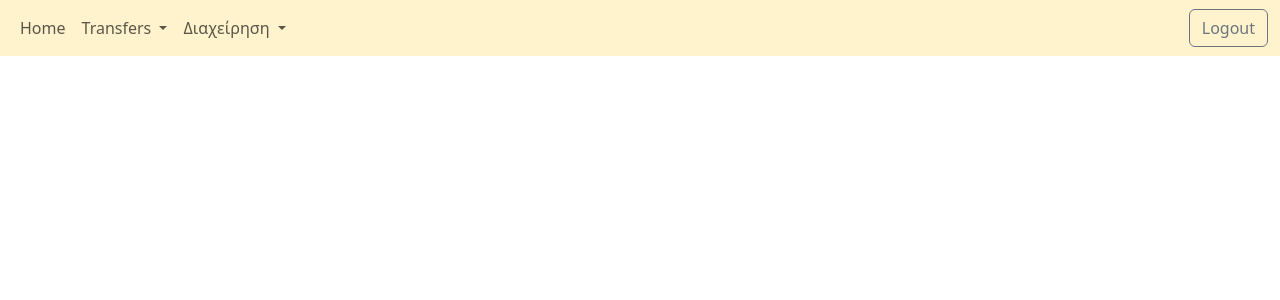
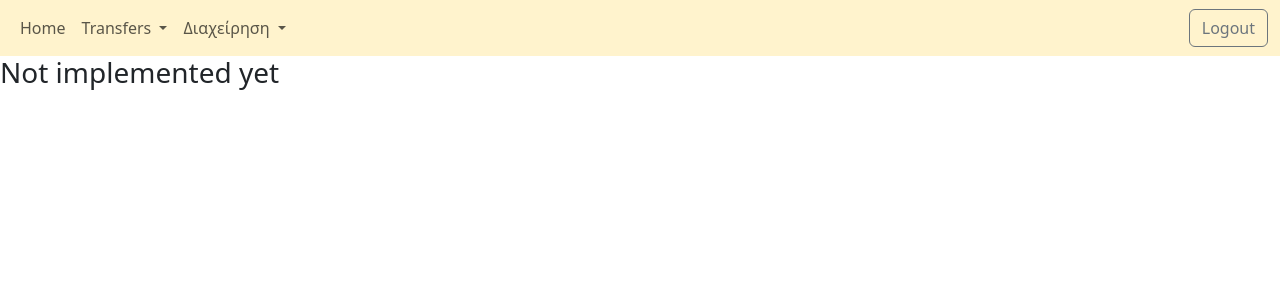
Before and after one commit to droksty/transfer-manager-client-demo, an Angular app: page / in a window 1280 px wide. Shown: the top 300 px of the page. Built offline with nearby package versions, Linux system fonts and the light colour scheme.

Commit message:
create not-implemented, update routes

```diff
--- a/src/app/app.module.ts
+++ b/src/app/app.module.ts
@@ -9,6 +9,7 @@ import { TransferListComponent } from './transfers/transfer-list/transfer-list.c
 import { AppRoutingModule } from './app.routing.module';
 import { TransferService } from './transfers/transfer.service';
 import { InsertFormComponent } from './transfers/insert-form/insert-form.component';
+import { NotImplementedComponent } from './not-implemented/not-implemented.component';
 
 @NgModule({
   declarations: [
@@ -16,6 +17,7 @@ import { InsertFormComponent } from './transfers/insert-form/insert-form.compone
     NavbarComponent,
     TransferListComponent,
     InsertFormComponent,
+    NotImplementedComponent,
   ],
   imports: [
     BrowserModule,
--- a/src/app/app.routing.module.ts
+++ b/src/app/app.routing.module.ts
@@ -3,10 +3,12 @@ import { Routes, RouterModule } from "@angular/router";
 
 import { TransferListComponent } from "./transfers/transfer-list/transfer-list.component";
 import { InsertFormComponent } from "./transfers/insert-form/insert-form.component";
+import { NotImplementedComponent } from "./not-implemented/not-implemented.component";
 
 const routes: Routes = [
   { path: 'transfers/list', component: TransferListComponent },
-  { path: 'transfers/insert', component: InsertFormComponent }
+  { path: 'transfers/insert', component: InsertFormComponent },
+  { path: '**', component: NotImplementedComponent }
 ];
 
 @NgModule({
--- /dev/null
+++ b/src/app/not-implemented/not-implemented.component.html
@@ -0,0 +1 @@
+<h3>Not implemented yet</h3>
```
Also changed, not shown: src/app/not-implemented/not-implemented.component.ts (added, +10 -0 lines), src/app/not-implemented/not-implemented.component.css (added).
